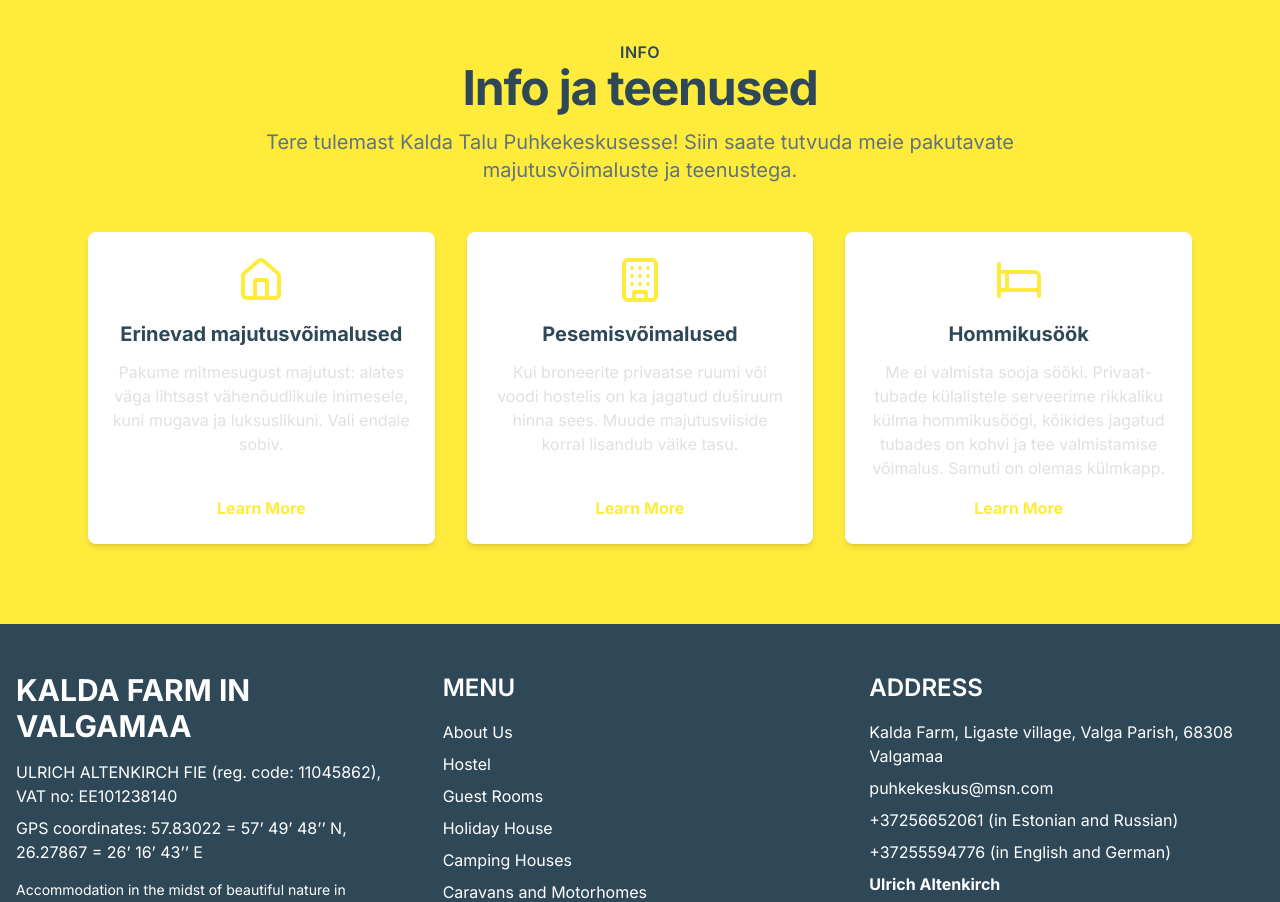
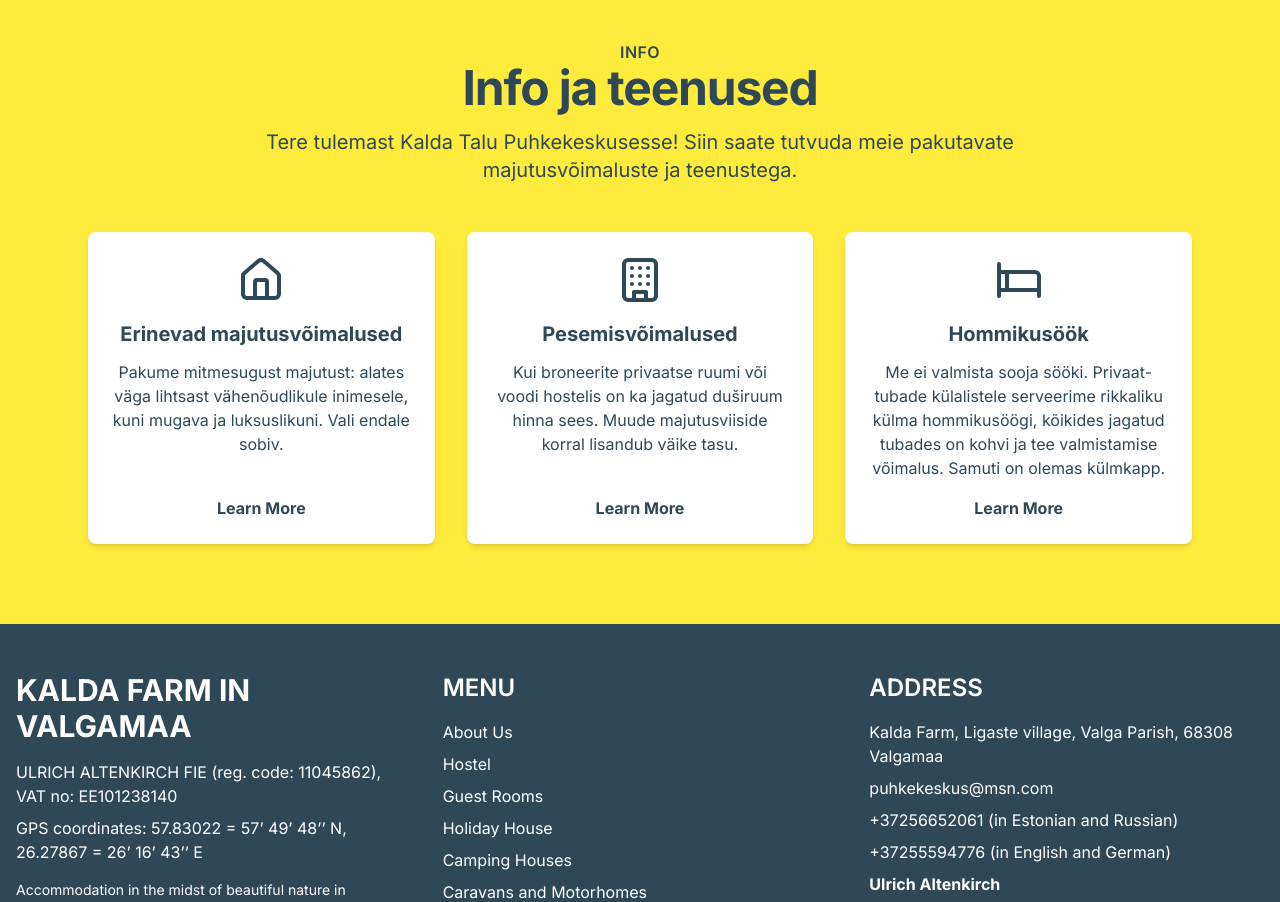
Before and after one commit to 77ccreed/kalda-next, a Next.js app: page /en in a window 1280 px wide. Shown: the part 920-1822 px from the top of the page. Built offline with nearby package versions, Linux system fonts and the light colour scheme.

Commit message:
refactor: Update Features component with new styles and lazy loading for images

```diff
--- a/src/components/Features.tsx
+++ b/src/components/Features.tsx
@@ -32,12 +32,12 @@ const Features = ({ header, items, columns = 3, id }: FeaturesProps) => (
             </p>
           )}
           {header.title && (
-            <h2 className={twMerge('font-heading mb-4 text-4xl font-bold tracking-tight md:text-5xl text-secondary')}>
+            <h2 className={twMerge('font-heading mb-4 text-4xl font-bold tracking-tight md:text-5xl text-primary-foreground')}>
               {header.title}
             </h2>
           )}
           {header.subtitle && (
-            <p className="mx-auto mt-4 max-w-3xl text-xl text-secondary-light">
+            <p className="mx-auto mt-4 max-w-3xl text-xl text-primary-foreground">
               {header.subtitle}
             </p>
           )}
@@ -58,17 +58,17 @@ const Features = ({ header, items, columns = 3, id }: FeaturesProps) => (
         {items.map(({ title, description, icon: Icon, callToAction }, index) => (
           <div key={id ? `item-${id}-${index}` : `item-grid-${index}`} className="bg-white rounded-lg shadow-md p-6 transition-transform transform hover:scale-105">
             <div className="flex flex-col items-center h-full">
-              {Icon && <Icon className="h-12 w-12 mb-4 text-primary" />}
+              {Icon && <Icon className="h-12 w-12 mb-4 text-primary-foreground" />}
               <div className="flex-1 text-center">
-                <h3 className="text-xl font-bold text-secondary">{title}</h3>
-                <p className="mt-3 text-md text-muted">{description}</p>
+                <h3 className="text-xl font-bold text-primary-foreground">{title}</h3>
+                <p className="mt-3 text-md text-primary-foreground">{description}</p>
               </div>
               {callToAction && (
                 <a
                   href={callToAction.href}
                   target={callToAction.targetBlank ? '_blank' : '_self'}
                   rel={callToAction.targetBlank ? 'noopener noreferrer' : undefined}
-                  className="mt-4 text-primary font-bold hover:underline hover-accent"
+                  className="mt-4 text-primary-foreground font-bold hover:underline hover:text-secondary"
                 >
                   {callToAction.text}
                 </a>
```
